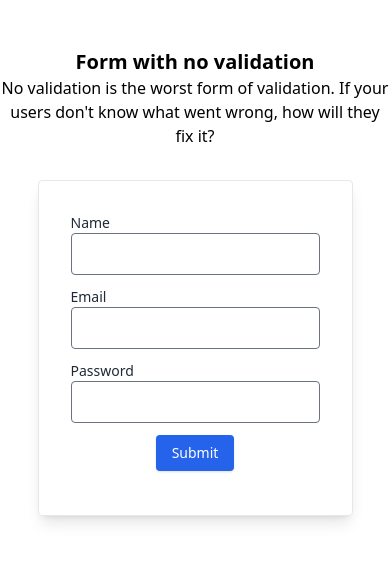
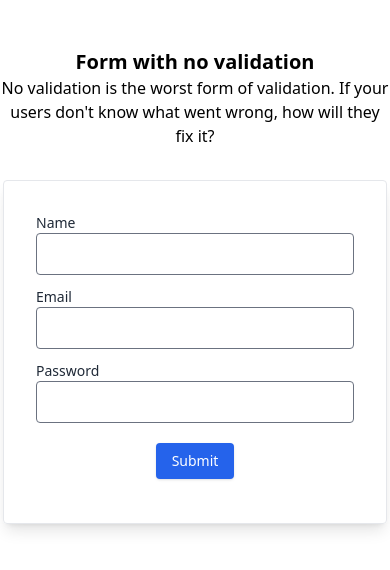
Before and after one commit to Saunved/form-validation-ux, a React (Create React App) app: page / in a window 390 px wide. Shown: the top 570 px of the page. Built offline with nearby package versions, Linux system fonts and the light colour scheme.

Commit message:
Fix som styling
+ Input needed to occupy full width
+ Fixed the size of the form div. Would be better to set
  widths responsively, but it should be fine for these
  examples

```diff
--- a/src/components/Form.jsx
+++ b/src/components/Form.jsx
@@ -1,7 +1,7 @@
 import Input from "./Input";
 
 const DEFAULT_SUBMIT_CLASSES =
-  "shadow hover:shadow-none bg-blue-600 text-white px-4 py-2 rounded text-sm";
+  "shadow hover:shadow-none bg-blue-600 text-white px-4 py-2 rounded text-sm mt-2";
 
 const getSubmitButtonClasses = (classesFromProps) => {
   if (!classesFromProps) {
@@ -24,7 +24,7 @@ const Form = ({
   return (
     <div className="flex justify-center">
       <form
-        className="shadow-lg p-8 border rounded mt-4"
+        className="shadow-lg p-8 border rounded mt-4 w-96"
         onSubmit={(e) => e.preventDefault()}
       >
         {fields.map((field) => {
--- a/src/index.css
+++ b/src/index.css
@@ -3,7 +3,7 @@
 @tailwind utilities;
 
 input {
-  @apply block px-2 py-2 rounded border border-gray-500 focus:outline-none;
+  @apply block px-2 py-2 rounded border border-gray-500 focus:outline-none w-full;
 }
 
 label {
```
